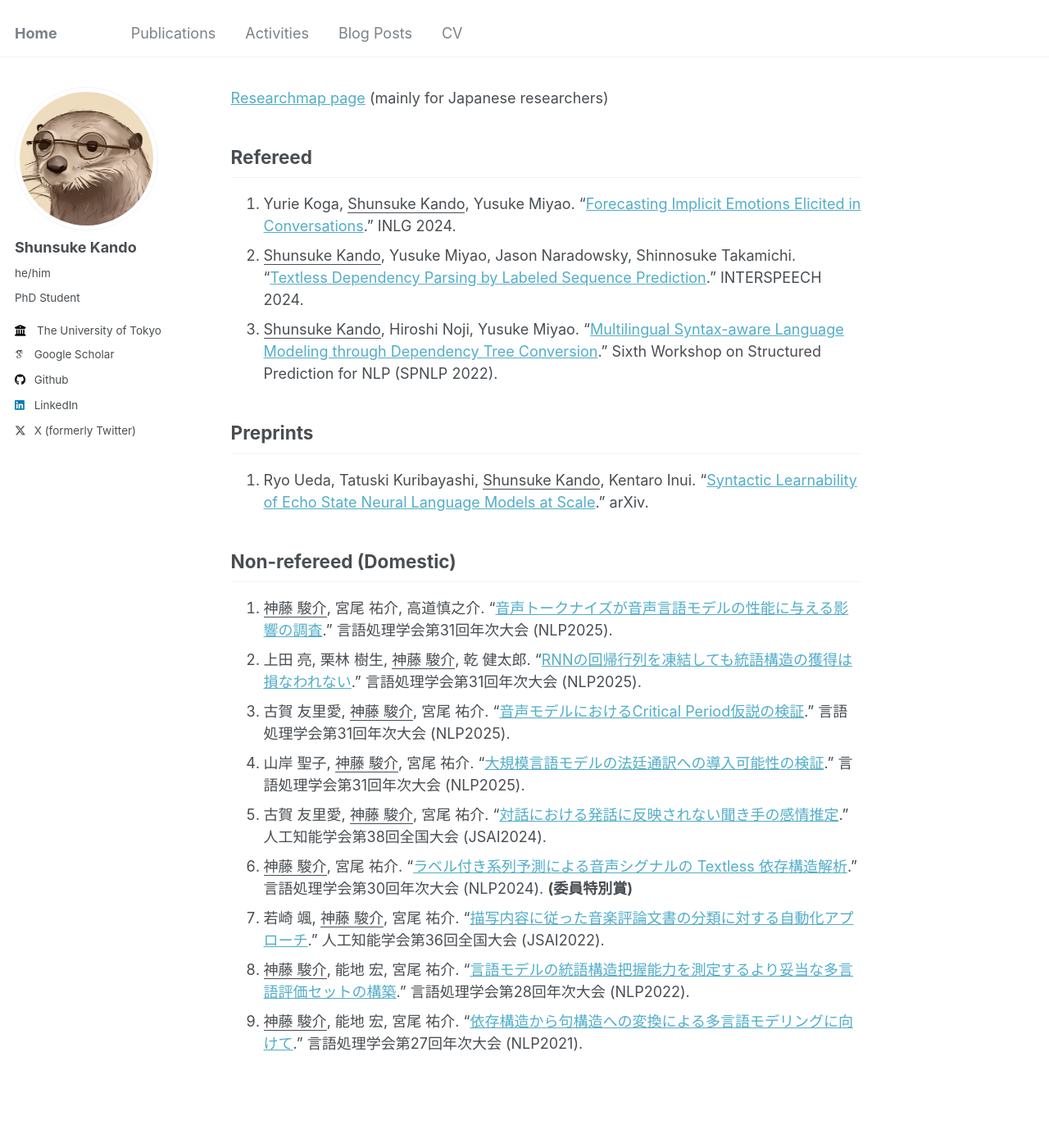
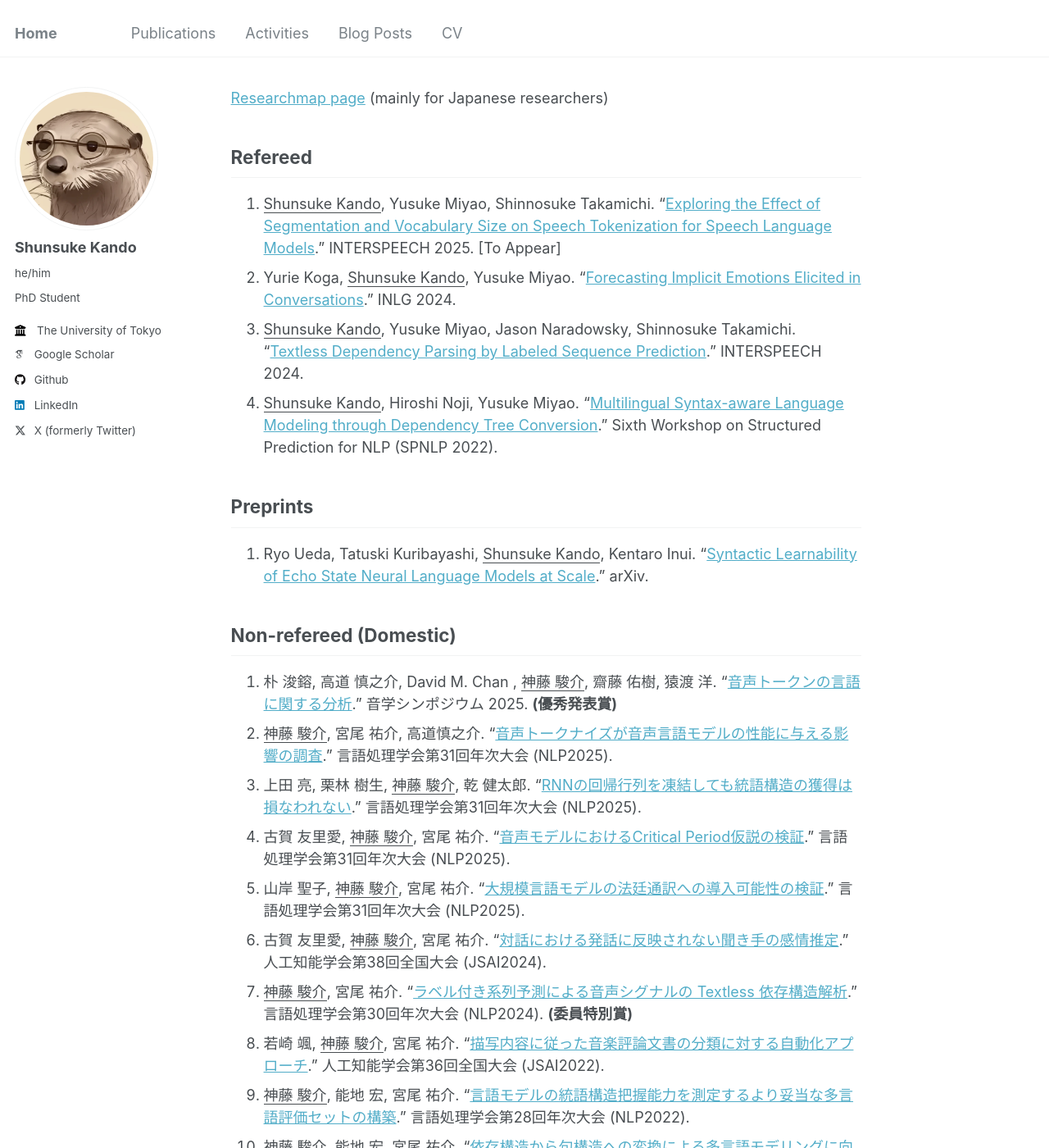
Before and after one commit to gifdog97/gifdog97.github.io, a Jekyll site: the page built from _pages/publications.md, in a window 1280 px wide and 1400 px high. Shown: the whole window at 82% size. Built offline with Jekyll 4.4.1, drawn with Linux system fonts in a browser that asks for light colours; some web fonts are replaced.

Commit message:
add publication

```diff
--- a/_pages/publications.md
+++ b/_pages/publications.md
@@ -6,6 +6,7 @@ permalink: /publications
 
 ## Refereed
 
+1. <u>Shunsuke Kando</u>, Yusuke Miyao, Shinnosuke Takamichi. "[Exploring the Effect of Segmentation and Vocabulary Size on Speech Tokenization for Speech Language Models](xxx)." INTERSPEECH 2025. [To Appear]
 1. Yurie Koga, <u>Shunsuke Kando</u>, Yusuke Miyao. "[Forecasting Implicit Emotions Elicited in Conversations](https://aclanthology.org/2024.inlg-main.12/)." INLG 2024.
 1. <u>Shunsuke Kando</u>, Yusuke Miyao, Jason Naradowsky, Shinnosuke Takamichi. "[Textless Dependency Parsing by Labeled Sequence Prediction](https://www.isca-archive.org/interspeech_2024/kando24_interspeech.html)." INTERSPEECH 2024.
 1. <u>Shunsuke Kando</u>, Hiroshi Noji, Yusuke Miyao. "[Multilingual Syntax-aware Language Modeling through Dependency Tree Conversion](https://aclanthology.org/2022.spnlp-1.1/)." Sixth Workshop on Structured Prediction for NLP (SPNLP 2022).
@@ -16,6 +17,7 @@ permalink: /publications
 
 ## Non-refereed (Domestic)
 
+1. 朴 浚鎔, 高道 慎之介, David M. Chan , <u>神藤 駿介</u>, 齋藤 佑樹, 猿渡 洋. "[音声トークンの言語に関する分析](https://www.ipsj.or.jp/kenkyukai/event/mus143slp156.html)." 音学シンポジウム 2025. **(優秀発表賞)**
 1. <u>神藤 駿介</u>, 宮尾 祐介, 高道慎之介. "[音声トークナイズが音声言語モデルの性能に与える影響の調査](https://www.anlp.jp/proceedings/annual_meeting/2025/pdf_dir/P5-19.pdf)." 言語処理学会第31回年次大会 (NLP2025).
 1. 上田 亮, 栗林 樹生, <u>神藤 駿介</u>, 乾 健太郎. "[RNNの回帰行列を凍結しても統語構造の獲得は損なわれない](https://www.anlp.jp/proceedings/annual_meeting/2025/pdf_dir/D5-4.pdf)." 言語処理学会第31回年次大会 (NLP2025).
 1. 古賀 友里愛, <u>神藤 駿介</u>, 宮尾 祐介. "[音声モデルにおけるCritical Period仮説の検証](https://www.anlp.jp/proceedings/annual_meeting/2025/pdf_dir/C7-4.pdf)." 言語処理学会第31回年次大会 (NLP2025).
```
Also changed, not shown: 2 other files.
